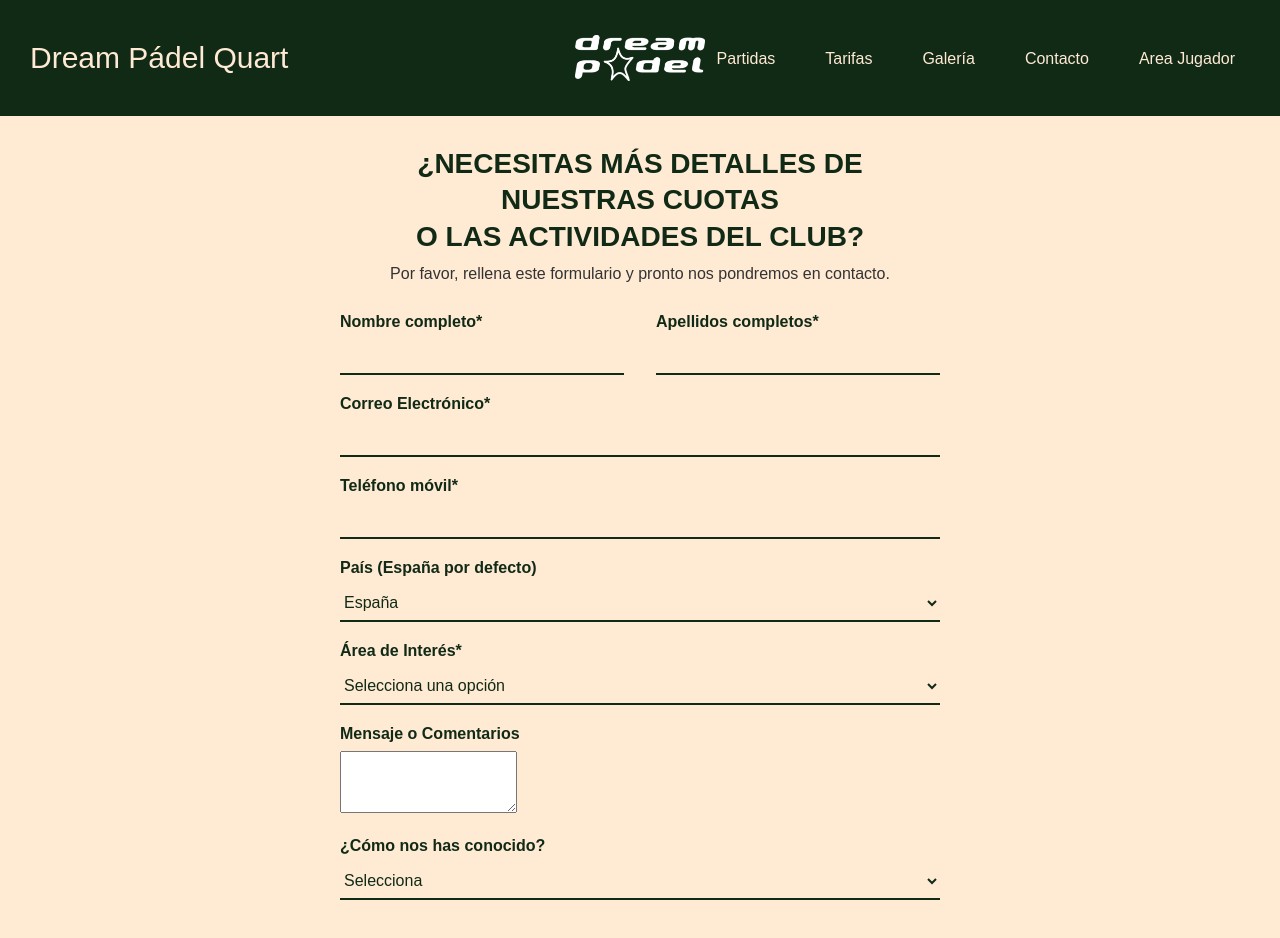
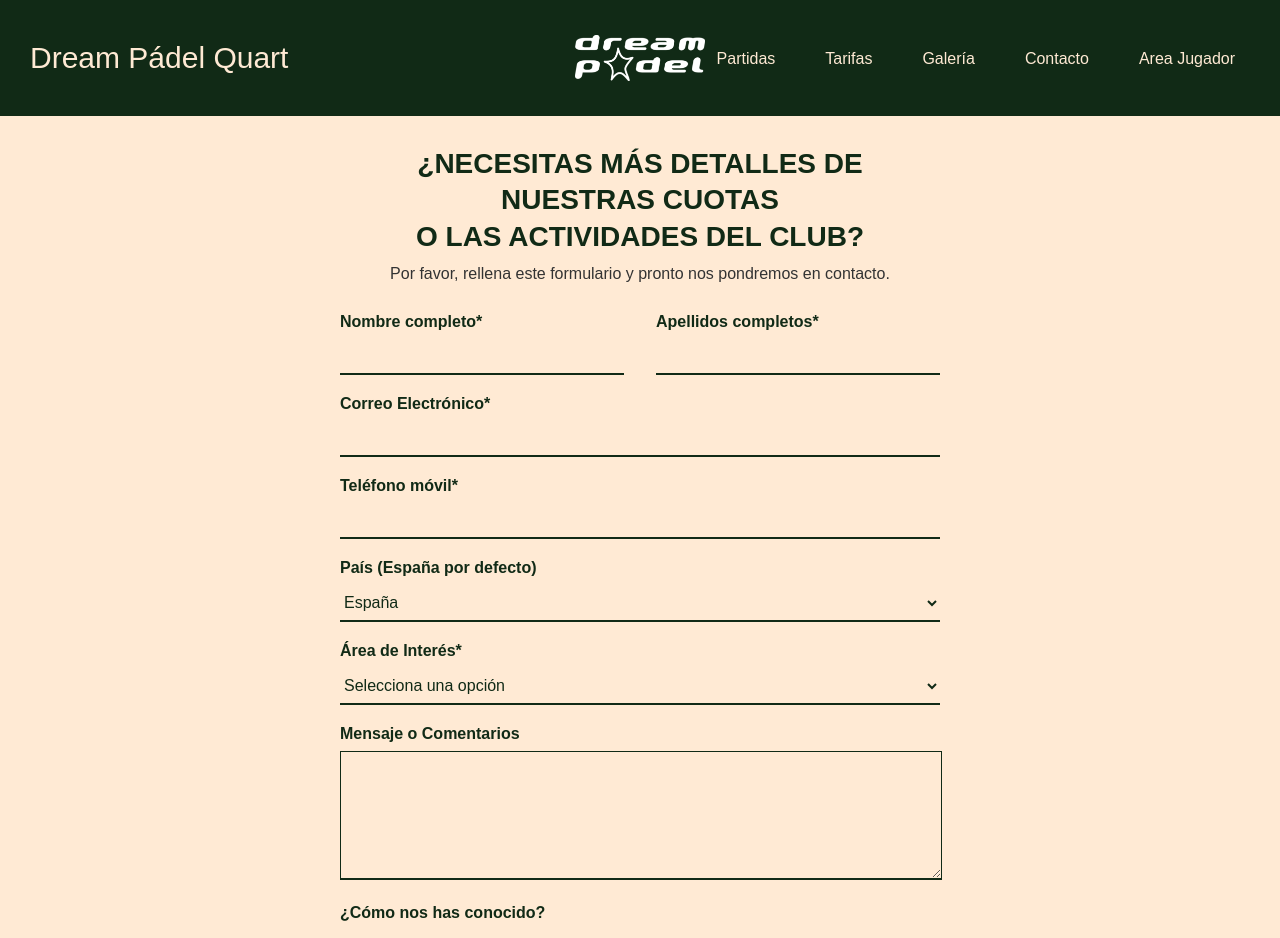
Before and after one commit to Borja026/Frontend-ProyectoFinal-2DAW, an Angular app: page /contacto in a window 1280 px wide. Shown: the top 938 px of the page. Built offline with nearby package versions, Linux system fonts and the light colour scheme.

Commit message:
Retoque del aspecto del textarea del formulario de contacto

```diff
--- a/src/app/components/contacto/contacto.component.css
+++ b/src/app/components/contacto/contacto.component.css
@@ -48,7 +48,7 @@ form {
   /* Inputs, selects y textareas con línea inferior */
   & input,
   & select,
-  & > div > textarea {
+  & > textarea {
     width: 100%;
     border: none;
     border-bottom: 2px solid #112a16;
@@ -82,10 +82,11 @@ form {
     }
   }
 
-  & > div > textarea {
-    border: 2px solid #112a16;
-    min-height: 50px;
-    max-height: 150px;
+  & > textarea {
+    border: 1px solid #112a16;
+    border-bottom: 2px solid #112a16;
+    width: 100%;
+    height: 110px;
     resize: vertical; /* Permite cambiar el tamaño vertical */
   }
 }
```
